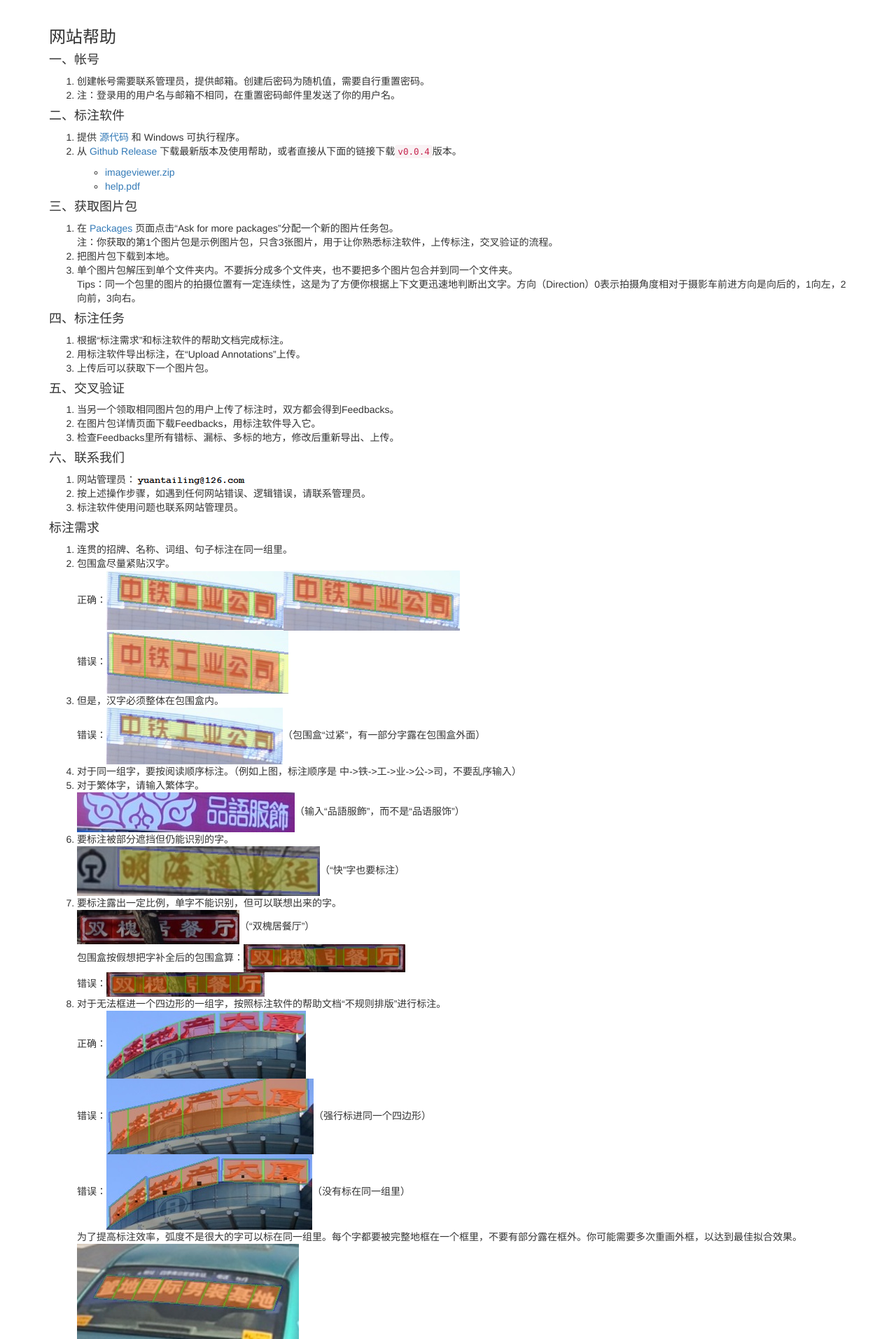
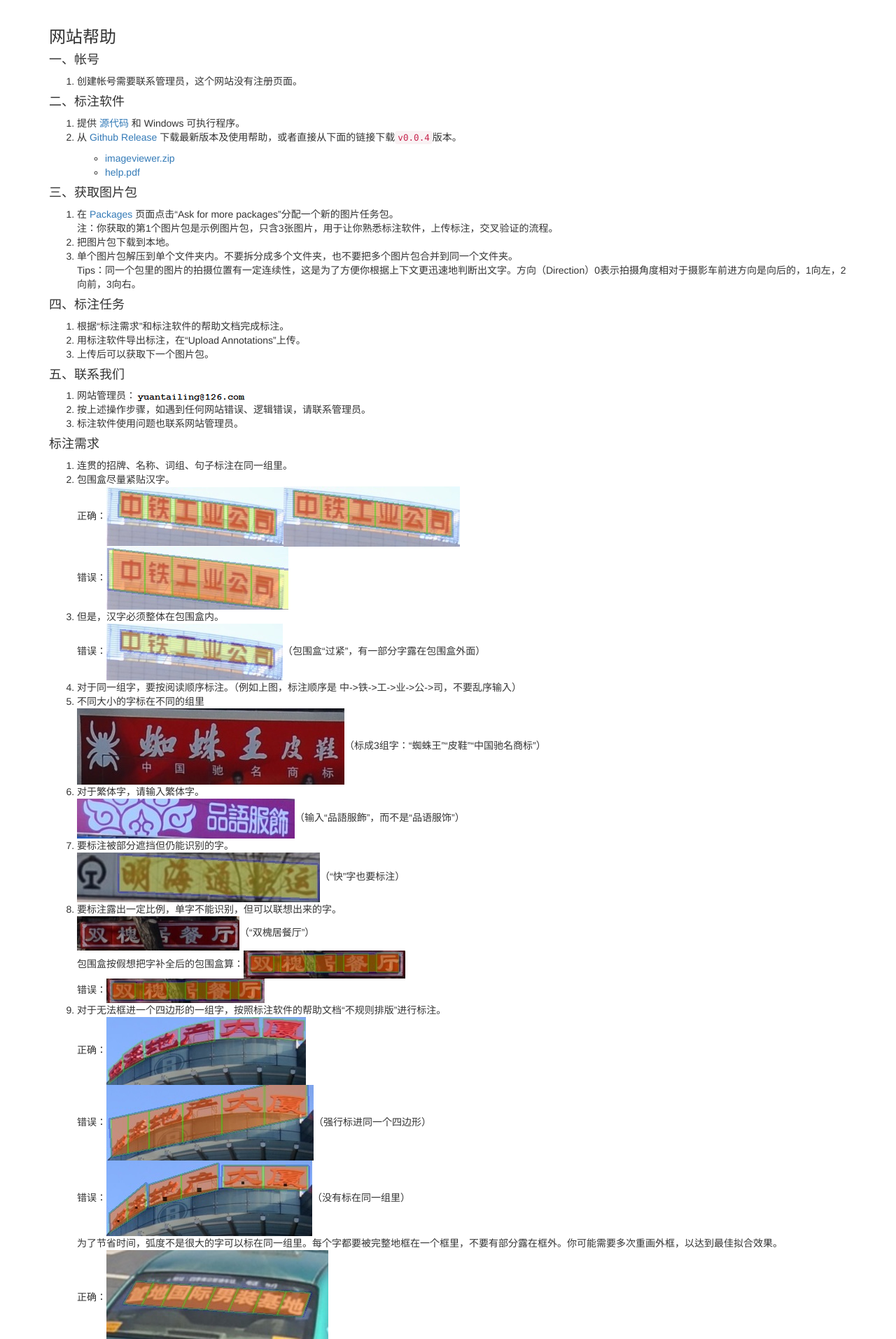
Before and after one commit to yuantailing/ctw-annotation-web, a Django app: template collection/templates/collection/help.html in a window 1280 px wide. Shown: the part 51-1964 px from the top of the page at 70% size. Run offline with Django 3.2, Linux system fonts and the light colour scheme; the template is opened without the code that fills it, so the values that code supplies are empty; some libraries are stand-ins or nearby versions.

Commit message:
FEAT remove cross-validation

```diff
--- a/collection/templates/collection/help.html
+++ b/collection/templates/collection/help.html
@@ -7,8 +7,7 @@
 <h4>一、帐号</h4>
 <p>
 	<ol>
-		<li>创建帐号需要联系管理员，提供邮箱。创建后密码为随机值，需要自行重置密码。</li>
-		<li>注：登录用的用户名与邮箱不相同，在重置密码邮件里发送了你的用户名。</li>
+		<li>创建帐号需要联系管理员，这个网站没有注册页面。</li>
 	</ol>
 </p>
 
@@ -48,16 +47,7 @@
 	</ol>
 </p>
 
-<h4>五、交叉验证</h4>
-<p>
-	<ol>
-		<li>当另一个领取相同图片包的用户上传了标注时，双方都会得到Feedbacks。</li>
-		<li>在图片包详情页面下载Feedbacks，用标注软件导入它。</li>
-		<li>检查Feedbacks里所有错标、漏标、多标的地方，修改后重新导出、上传。</li>
-	</ol>
-</p>
-
-<h4>六、联系我们</h4>
+<h4>五、联系我们</h4>
 <p>
 	<ol>
 		<li>网站管理员：<img src="{% static 'collection/img/admin_email.png' %}" /></li>
@@ -74,22 +64,20 @@
 		<li>包围盒尽量紧贴汉字。<br/>正确：<img src="{% static 'collection/img/do-annotate-tightly.jpg' %}" /><img src="{% static 'collection/img/do-annotate-tightly-2.jpg' %}" /><br/>错误：<img src="{% static 'collection/img/do-not-annotate-slackly.jpg' %}" /></li>
 		<li>但是，汉字必须整体在包围盒内。<br/>错误：<img src="{% static 'collection/img/do-not-annotate-exceed-bounding.jpg' %}" />（包围盒“过紧”，有一部分字露在包围盒外面）</li>
 		<li>对于同一组字，要按阅读顺序标注。（例如上图，标注顺序是 中->铁->工->业->公->司，不要乱序输入）</li>
+		<li>不同大小的字标在不同的组里<br/><img src="{% static 'collection/img/do-annotate-different-size.jpg' %}" />（标成3组字：“蜘蛛王”“皮鞋”“中国驰名商标”）</li>
 		<li>对于繁体字，请输入繁体字。<br/><img src="{% static 'collection/img/do-annotate-traditional-chinese.jpg' %}" />（输入“品語服飾”，而不是“品语服饰”）</li>
 		<li>要标注被部分遮挡但仍能识别的字。<br/><img src="{% static 'collection/img/do-annotate-partially-covered.jpg' %}" />（“快”字也要标注）</li>
 		<li>要标注露出一定比例，单字不能识别，但可以联想出来的字。<br/><img src="{% static 'collection/img/do-annotate-associate.jpg' %}" />（“双槐居餐厅”）<br/>包围盒按假想把字补全后的包围盒算：<img src="{% static 'collection/img/do-annotate-associate-complete.jpg' %}" /><br/>错误：<img src="{% static 'collection/img/do-not-annotate-associate-incomplete.jpg' %}" /></li>
-		<li>对于无法框进一个四边形的一组字，按照标注软件的帮助文档“不规则排版”进行标注。<br/>正确：<img src="{% static 'collection/img/do-annotate-irregular.jpg' %}" /><br/>错误：<img src="{% static 'collection/img/do-not-annotate-irregular-in-quadrangle.jpg' %}" />（强行标进同一个四边形）<br/>错误：<img src="{% static 'collection/img/do-not-annotate-irregular-separately.jpg' %}" />（没有标在同一组里）<br/>为了提高标注效率，弧度不是很大的字可以标在同一组里。每个字都要被完整地框在一个框里，不要有部分露在框外。你可能需要多次重画外框，以达到最佳拟合效果。<br/><img src="{% static 'collection/img/do-annotate-arch.jpg' %}" /></li>
+		<li>对于无法框进一个四边形的一组字，按照标注软件的帮助文档“不规则排版”进行标注。<br/>正确：<img src="{% static 'collection/img/do-annotate-irregular.jpg' %}" /><br/>错误：<img src="{% static 'collection/img/do-not-annotate-irregular-in-quadrangle.jpg' %}" />（强行标进同一个四边形）<br/>错误：<img src="{% static 'collection/img/do-not-annotate-irregular-separately.jpg' %}" />（没有标在同一组里）<br/>为了节省时间，弧度不是很大的字可以标在同一组里。每个字都要被完整地框在一个框里，不要有部分露在框外。你可能需要多次重画外框，以达到最佳拟合效果。<br/>正确：<img src="{% static 'collection/img/do-annotate-arch.jpg' %}" /></li>
 		<li>对于倾斜程度较大的横排文字，注意按照标注软件里的说明，取消竖直约束。</li>
-		<li>不标注过小、过于模糊和无法识别的字。<br/><img src="{% static 'collection/img/do-not-annotate-too-small.jpg' %}" /></li>
-		<li>不标注单独的数字、单词、符号。<br/><img src="{% static 'collection/img/do-not-annotate-numbers.jpg' %}" /><img src="{% static 'collection/img/do-not-annotate-letters.jpg' %}" />（只标“入口”）</li>
-		<li>但是，如果一句话里含数字、单词，那么就标出来。<br/>数字、单词作为一个整体框选出来，而不是每个字母分别框选。<br/><img src="{% static 'collection/img/do-annotate-number-in-block.jpg' %}" />（输入“辉 煌 40 年”，注意空格的用法，详见标注软件的帮助文档）</li>
+		<li>不标注过小、过于模糊和无法识别的字。<br/>不标：<img src="{% static 'collection/img/do-not-annotate-too-small.jpg' %}" /></li>
+		<li>只标汉字，不标单独的数字、单词、标点符号。<br/>不标：<img src="{% static 'collection/img/do-not-annotate-numbers.jpg' %}" /><img src="{% static 'collection/img/do-not-annotate-letters.jpg' %}" />（只标“入口”）</li>
+		<li>但是，框选的汉字词组、汉字句子里有数字、单词、标点符号，那么就标注出来。<br/><img src="{% static 'collection/img/do-annotate-number-in-block.jpg' %}" />（不标左边的“12”和“2012”，因为框选汉字词组时不会选中它们；要标“COSPLAY”，因为框选的区域是“中国COSPLAY超级盛典总”。“时间……”和“地点……”两行字号较小，可以标也可以不标）<br/><img src="{% static 'collection/img/do-annotate-number-in-block-2.jpg' %}" />（标“六座（含）以上”，不标下面的两个时间段）<br/><img src="{% static 'collection/img/do-annotate-number-in-block-3.jpg' %}" />（标“振兴·包装·印刷”，含中间的点号）</li>
 		<li>不标注难以分离出单个汉字的商标、招牌。<br/><img src="{% static 'collection/img/do-not-annotate-brand-1.jpg' %}" />（不标左边像“唐”字的商标）<br/><img src="{% static 'collection/img/do-not-annotate-brand-2.jpg' %}" />（“罗曼风情”杂在一起，难以分离）</li>
-		<li>但是，要标注能清晰地分离的艺术字。<br/><img src="{% static 'collection/img/do-annotate-wordart.jpg' %}" /><img src="{% static 'collection/img/do-annotate-wordart-2.jpg' %}" />（“酒醉京城” “新年快乐”）</li>
+		<li>但是，要标注能清晰地分离的艺术字。<br/><img src="{% static 'collection/img/do-annotate-wordart.jpg' %}" /><img src="{% static 'collection/img/do-annotate-wordart-2.jpg' %}" />（“酒醉京城”“新年快乐”）</li>
 		<li>不标注车牌。<br/><img src="{% static 'collection/img/do-not-annotate-licence-plate.jpg' %}" /></li>
 		<li>不标注全景拼接错误的地方的字。（图片是全景拼接而成的全景图，有一部分拼接错误）<br/><img src="{% static 'collection/img/do-not-annotate-crevice.jpg' %}" />（右边“正宗？驴肉”，问号处本是“河间”，属于拼接错误，不标这组字。只标左边的“河间驴肉”）<br/><img src="{% static 'collection/img/do-not-annotate-crevice-2.jpg' %}" /><img src="{% static 'collection/img/do-not-annotate-crevice-3.jpg' %}" />（不标这两组字）</li>
 		<li>不标注太近导致变形的字。<br/><img src="{% static 'collection/img/do-not-annotate-out-of-shape.jpg' %}" />（不标“乡超市欢迎”）<br/><img src="{% static 'collection/img/do-not-annotate-out-of-shape-2.jpg' %}" />（不标地面上的“车道”）</li>
-		<li>两个用户标注同一张图片，对于每个字，如果包围盒的overlap小于某个阈值，或输入的字不同，会被交叉验证程序判断成“错标”。交叉验证结果仅供参考。<br/><img src="{% static 'collection/img/explain-overlap.png' %}" />（Overlap (Union) &lt; 60% 判断成错标）</li>
-		<li>如果同一组字里漏标了一部分字，需要重标这组字。<br/>Feedbacks显示：<img src="{% static 'collection/img/do-annotate-feedbacks-feedback.jpg' %}" />（漏标“馆”字）<br/>正确的修改方案：<img src="{% static 'collection/img/do-annotate-feedbacks-in-block.jpg' %}" /><br/>错误的修改方案：<img src="{% static 'collection/img/do-not-annotate-feedbacks-out-of-block.jpg' %}" />（这样就成了两组字“清华园宾”和“馆”，破坏了词组的逻辑性）<br/>错标、多标同理。<br/>（注：由于遮挡、模糊等原因漏标的字，可以不补。例如上述这种情况，就不用补“馆”字了，节省时间）</li>
-		<li>最终会抽查一部分。对于每一处错标、漏标、多标，需要能说明为何坚持自己的判断。</li>
 	</ol>
 </p>
 
--- a/collection/views.py
+++ b/collection/views.py
@@ -32,7 +32,7 @@ def index(request):
 def ask_for_package(request):
     if request.method == 'POST':
         with transaction.atomic():
-            package = Package.objects.select_for_update().exclude(users__id__contains=request.user.id).annotate(Count('users')).filter(users__count__lt=2).order_by('-users__count', 'direction', 'id').first()
+            package = Package.objects.select_for_update().exclude(users__id__contains=request.user.id).annotate(Count('users')).filter(users__count__lt=1).order_by('-users__count', 'direction', 'id').first()
             if request.user.userpackage_set.filter(upload__isnull=True).count() != 0:
                 return render(request, 'collection/ask_for_package.html', {'error_message': 'You forgot to upload annotations to some packages.'})
             if request.user.userpackage_set.count() == 0:
```
Also changed, not shown: collection/static/collection/img/do-annotate-different-size.jpg (added), collection/static/collection/img/do-annotate-number-in-block-2.jpg (added), collection/static/collection/img/do-annotate-number-in-block-3.jpg (added), collection/static/collection/img/do-annotate-number-in-block.jpg.
